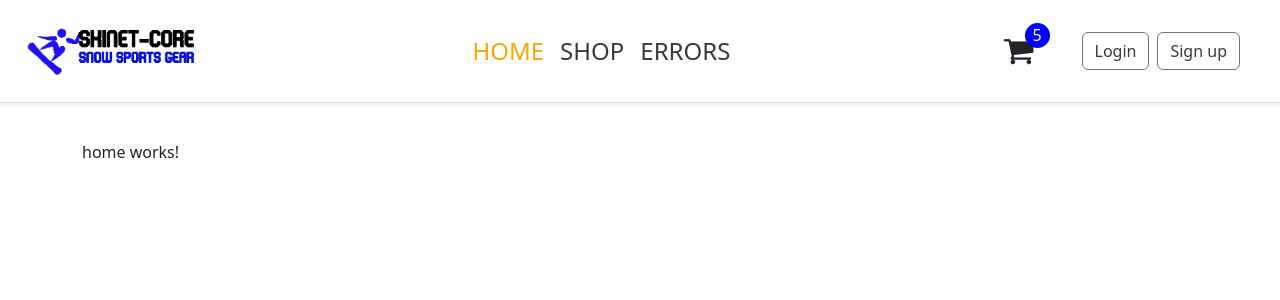
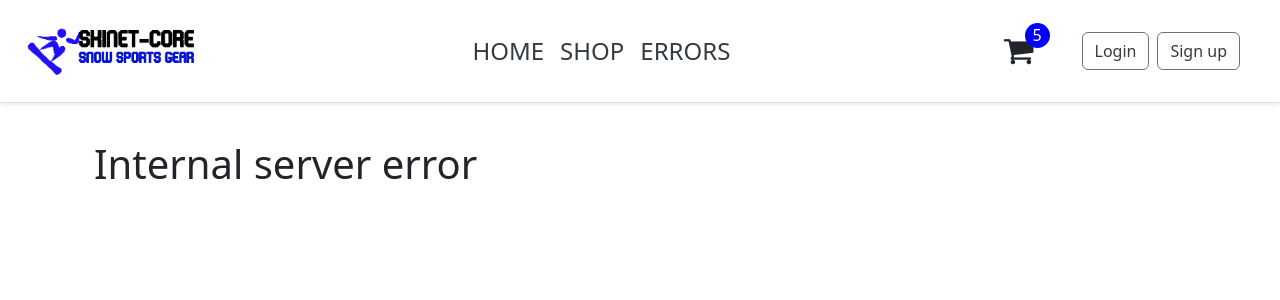
Before and after one commit to hamed-piri/e-commerce-client, an Angular app: page /server-error in a window 1280 px wide. Before the commit this address led to /. Shown: the top 300 px of the page. Built offline with nearby package versions, Linux system fonts and the light colour scheme.

Commit message:
117 Creating additional error components

```diff
--- a/src/app/app-routing.module.ts
+++ b/src/app/app-routing.module.ts
@@ -2,10 +2,14 @@
 import {RouterModule, Routes} from '@angular/router';
 import {HomeComponent} from './home/home.component';
 import {TestErrorComponent} from "./core/test-error/test-error.component";
+import {ServerErrorComponent} from "./core/server-error/server-error.component";
+import {NotFoundComponent} from "./core/not-found/not-found.component";
 
 const routes: Routes = [
   {path: '', component: HomeComponent},
   {path: 'test-error', component: TestErrorComponent},
+  {path: 'server-error', component: ServerErrorComponent},
+  {path: 'not-found', component: NotFoundComponent},
   {path: 'shop', loadChildren: () => import('./shop/shop.module').then(mod => mod.ShopModule)},
   {path: '**', redirectTo: '', pathMatch: 'full'},
 ];
--- a/src/app/core/core.module.ts
+++ b/src/app/core/core.module.ts
@@ -3,13 +3,17 @@
 import {NavBarComponent} from "./nav-bar/nav-bar.component";
 import {RouterLink, RouterLinkActive} from "@angular/router";
 import { TestErrorComponent } from './test-error/test-error.component';
+import { NotFoundComponent } from './not-found/not-found.component';
+import { ServerErrorComponent } from './server-error/server-error.component';
 
 
 
 @NgModule({
   declarations: [
     NavBarComponent,
-    TestErrorComponent
+    TestErrorComponent,
+    NotFoundComponent,
+    ServerErrorComponent
   ],
   imports: [
     CommonModule,
--- /dev/null
+++ b/src/app/core/not-found/not-found.component.html
@@ -0,0 +1,3 @@
+<div class="container mt-5">
+  <h1>Not found</h1>
+</div>
--- /dev/null
+++ b/src/app/core/server-error/server-error.component.html
@@ -0,0 +1,3 @@
+<div class="container mt-5">
+  <h1>Internal server error</h1>
+</div>
```
Also changed, not shown: src/app/core/not-found/not-found.component.ts (added, +10 -0 lines), src/app/core/server-error/server-error.component.ts (added, +10 -0 lines), src/app/core/not-found/not-found.component.css (added), src/app/core/server-error/server-error.component.css (added).
